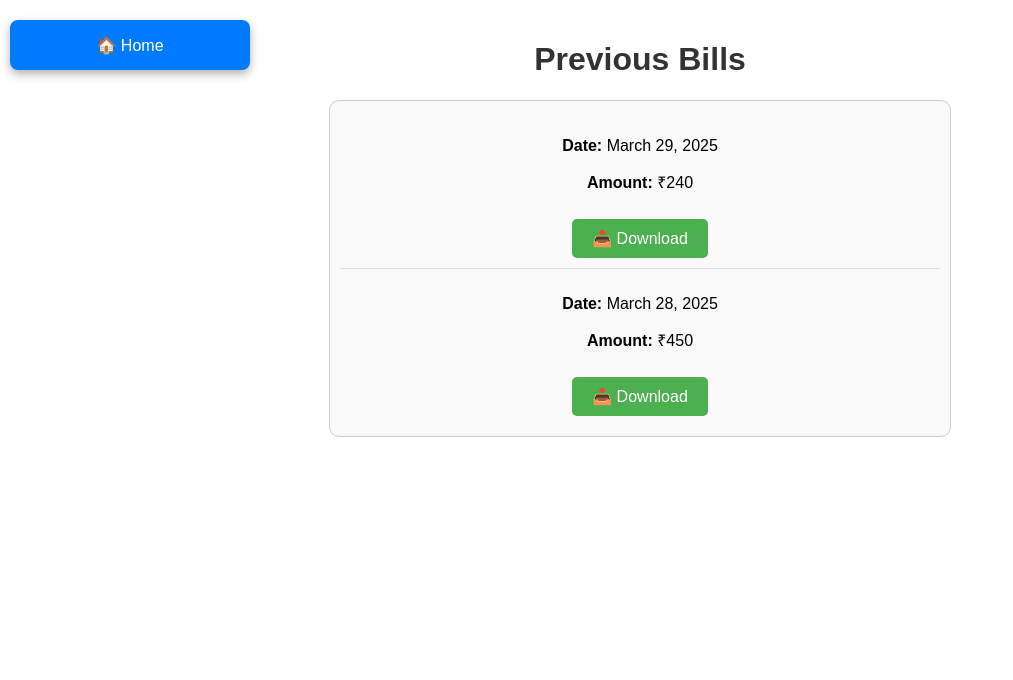
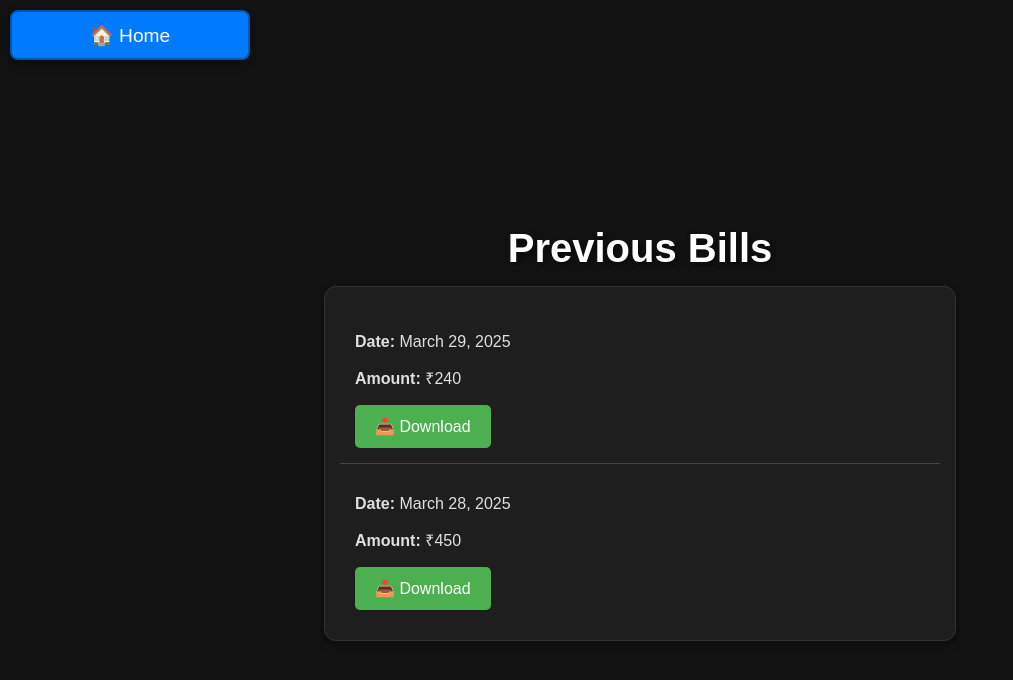
Before and after one commit to ishita1455/Govigyan_, a React (Create React App) app: page /bills in a window 1280 px wide. Shown: the top 680 px of the page, without its empty margins (0-1013 px from the left). Built offline with nearby package versions, Linux system fonts and the light colour scheme.

Commit message:
Update Bills.css

```diff
--- a/src/styles/Bills.css
+++ b/src/styles/Bills.css
@@ -1,56 +1,113 @@
 /* Bills Page Styles */
 .bills-page {
+    display: flex;
+    flex-direction: column;
+    align-items: center;
+    justify-content: center;
+    min-height: 100vh;
+    padding: 20px;
+    background: #121212; /* Dark background */
+    color: #e0e0e0;
+    font-family: 'Poppins', sans-serif;
     text-align: center;
-    padding: 20px;
-    font-family: Arial, sans-serif;
 }
 
-  h1 {
-    color: #333;
+/* Title Styling */
+.bills-page h1 {
+    font-size: 2.5rem;
+    color: #ffffff;
+    margin-bottom: 15px;
+    text-shadow: 3px 3px 6px rgba(0, 0, 0, 0.5);
 }
 
+/* Bill List Container */
 .bill-list {
-    margin: 20px auto;
-    padding: 10px;
+    width: 90%;
     max-width: 600px;
-    border: 1px solid #ccc;
-    border-radius: 10px;
-    background: #f9f9f9;
+    background: #1e1e1e; /* Dark Card */
+    padding: 15px;
+    border-radius: 12px;
+    box-shadow: 0 4px 10px rgba(0, 0, 0, 0.4);
+    border: 1px solid #333;
 }
 
+/* Individual Bill Items */
 .bill-item {
-    padding: 10px;
-    border-bottom: 1px solid #ddd;
+    padding: 15px;
+    border-bottom: 1px solid #444;
+    text-align: left;
 }
 
 .bill-item:last-child {
     border-bottom: none;
 }
 
+/* Button Container */
+.button-container {
+    display: flex;
+    justify-content: center;
+    gap: 20px;
+    flex-wrap: wrap;
+    margin-top: 20px;
+}
+
+/* Common Button Styling */
+.bill-button {
+    background: #1f7a8c;
+    color: #ffffff;
+    font-size: 1.2rem;
+    padding: 14px 24px;
+    border: 2px solid #0d3b4e;
+    border-radius: 8px;
+    cursor: pointer;
+    transition: all 0.3s ease;
+    box-shadow: 0 4px 10px rgba(0, 0, 0, 0.3);
+    width: 240px; /* Ensures uniform size */
+    height: 50px;
+    display: flex;
+    align-items: center;
+    justify-content: center;
+}
+
+/* Download Button */
 .download-btn {
-    background-color: #4CAF50;
-    color: white;
-    padding: 10px 20px;
-    border: none;
-    cursor: pointer;
-    font-size: 16px;
-    margin-top: 10px;
+    background: #4CAF50;
+    border-color: #388E3C;
 }
 
 .download-btn:hover {
     background-color: #45a049;
+    transform: translateY(-2px);
 }
 
+/* Home Button */
 .home-btn {
     background-color: #007BFF;
-    color: white;
-    padding: 10px 20px;
-    border: none;
-    cursor: pointer;
-    font-size: 16px;
-    margin-top: 10px;
+    border-color: #0056b3;
 }
 
 .home-btn:hover {
     background-color: #0056b3;
+    transform: translateY(-2px);
 }
+
+/* Responsive Design */
+@media (max-width: 600px) {
+    .bill-list {
+        width: 95%;
+    }
+
+    .bill-item {
+        font-size: 14px;
+    }
+
+    .button-container {
+        flex-direction: column;
+        align-items: center;
+        gap: 15px;
+    }
+
+    .bill-button {
+        width: 100%; /* Makes buttons full width for better mobile UI */
+    }
+}
```
Lines whose indentation alone changed are shown as unchanged.
